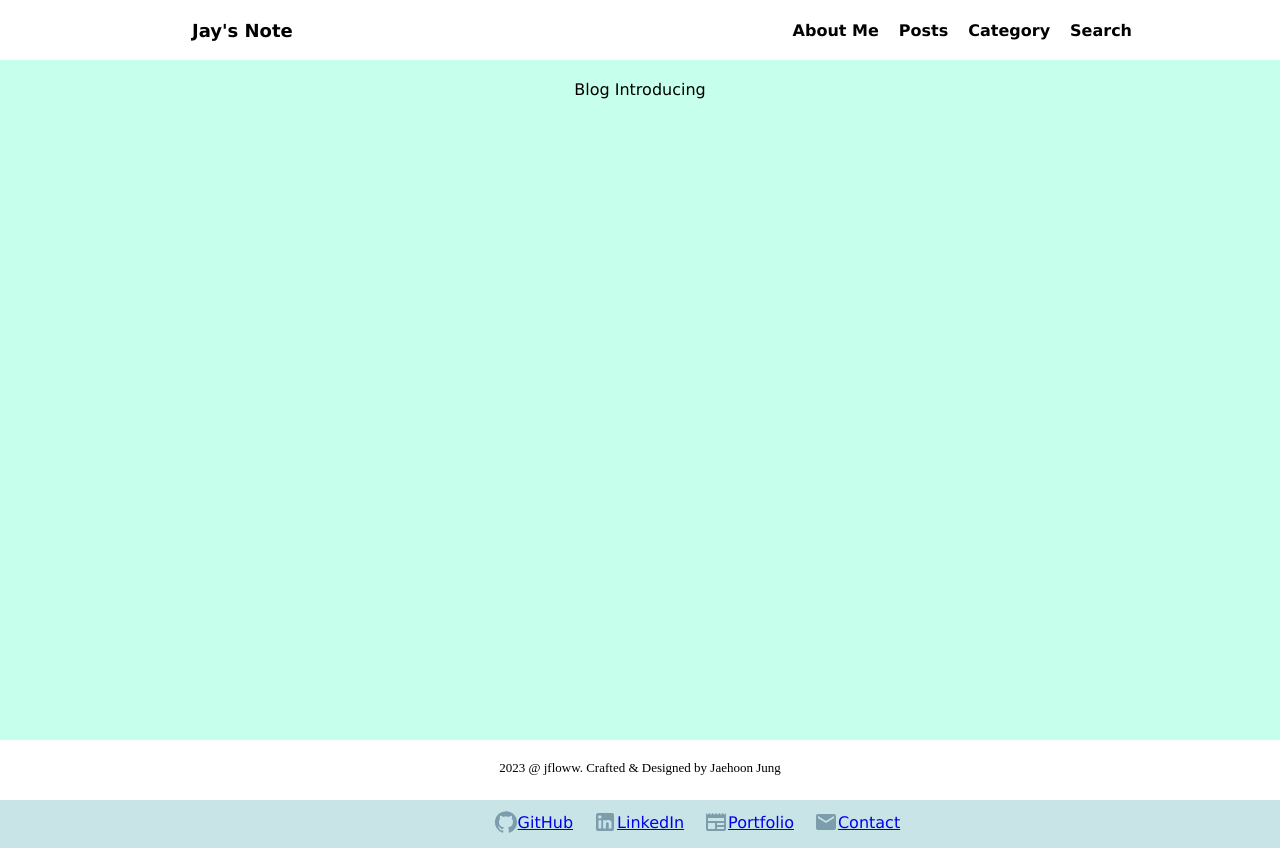
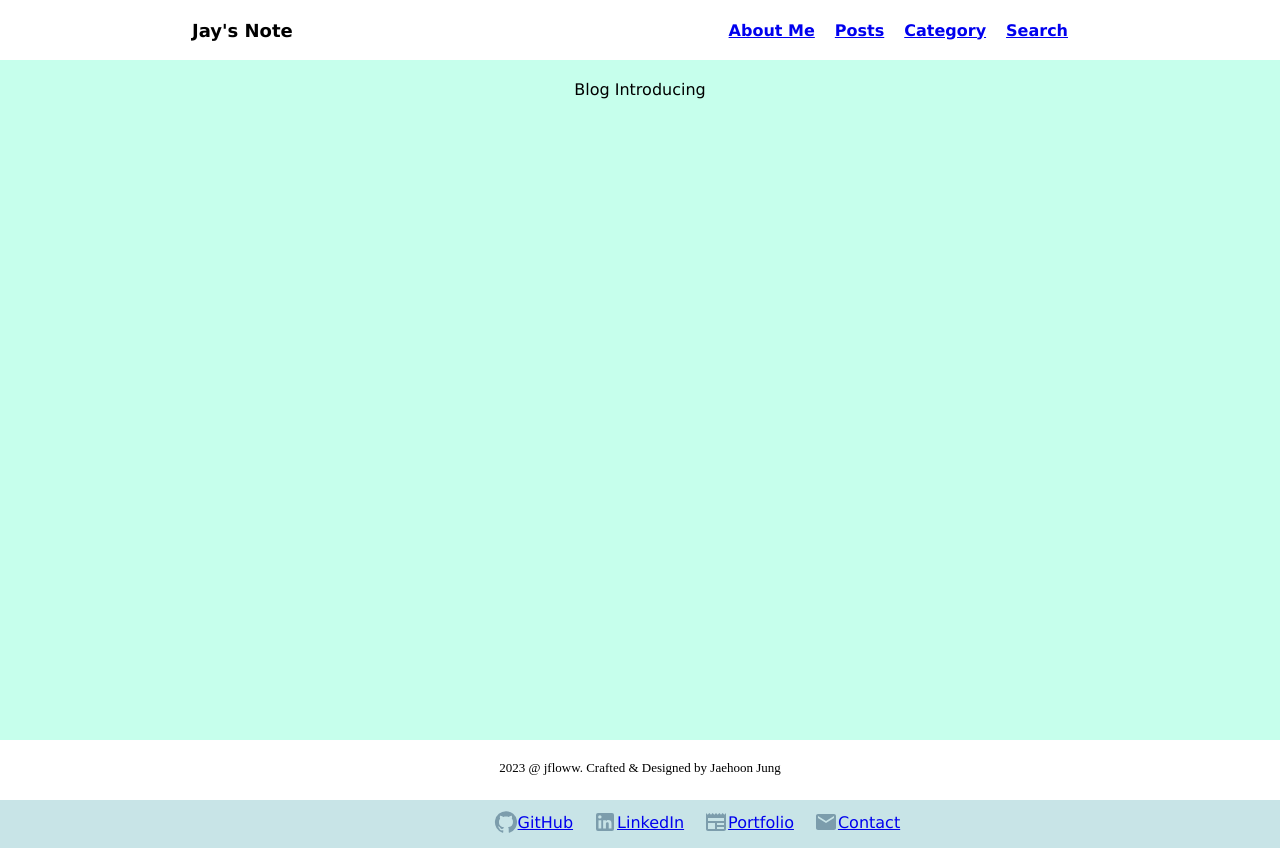
Before and after one commit to JayJung98/jayjung.github.io, a React (Create React App) app: page / in a window 1280 px wide. Built offline with nearby package versions, Linux system fonts and the light colour scheme.

Commit message:
header updated

```diff
--- a/src/components/css/Header.css
+++ b/src/components/css/Header.css
@@ -6,7 +6,8 @@
     background-color: white;
     position: sticky;
     top: 0;
-    z-index: 100;  /*겹치는 부분이 있을때 누가 위해 있을 것인가 -1 ~ 1000, 높을 수록 위에있는다*/
+    z-index: 100;  /*When the post overlapped, decide who's gonna locate uppter
+    -1 ~ 1000, the higher, locate higher*/
     font-family:'Lucida Sans', 'Lucida Sans Regular', 'Lucida Grande', 'Lucida Sans Unicode', Geneva, Verdana, sans-serif;
 }
 .title {
@@ -21,8 +22,10 @@
     color: black;
     margin-left:auto;
     font-weight: 600;
-    margin-right: 10%;
+    margin-right: 15%;
 }
 .menu {
     padding-right: 20px;
 }
+/*margin: 0 20px
+        상하, 좌우*/
--- a/src/components/js/Header.js
+++ b/src/components/js/Header.js
@@ -3,26 +3,26 @@ import '../css/Header.css'
 
 function Header() {
     function titleClick() {
-        window.scrollTo({ top: 0, behavior: 'smooth' });
+        window.location.reload();
     }
     return (
         <div className="header">
-            <div className="title">
+            <sapn className='title' onClick={ titleClick }>
                 Jay's Note
-            </div>
+            </sapn>
             <div className="menus">
-                <div className="menu">
+                <a className="menu" href='/aboutme'>
                     About Me
-                </div>
-                <div className="menu">
+                </a>
+                <a className="menu" href='/posts'>
                     Posts
-                </div>
-                <div className="menu">
+                </a>
+                <a className="menu" href='/category'>
                     Category
-                </div>
-                <div className="menu">
+                </a>
+                <a className="menu" href='/search'>
                     Search
-                </div>
+                </a>
             </div>
         </div>
     );
```
Also changed, not shown: install.txt.
